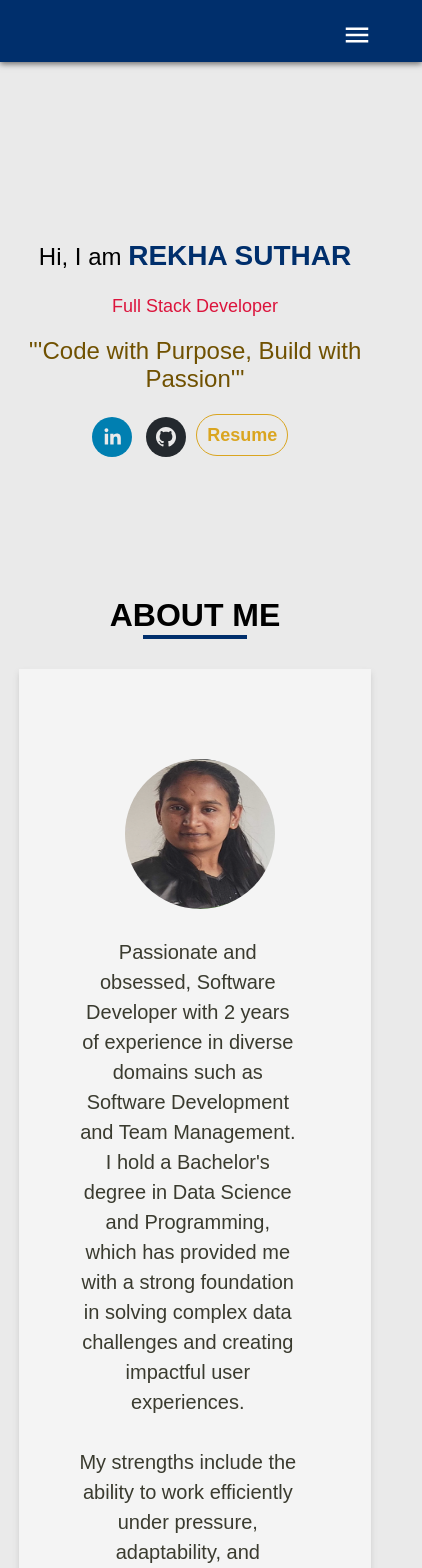
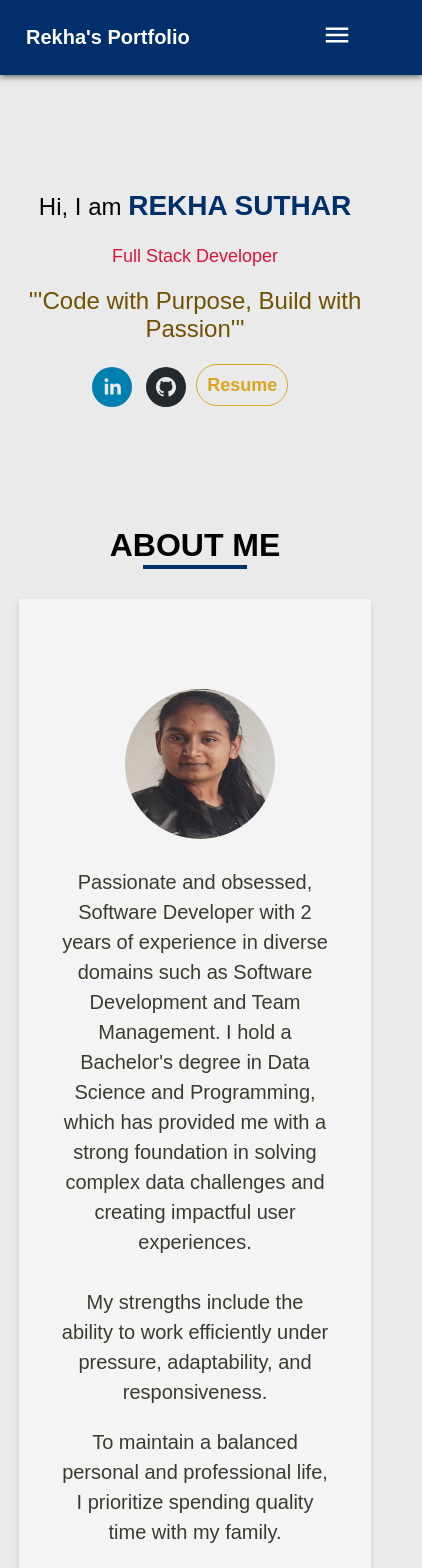
Before and after one commit to rekha0suthar/rekha-portfolio, a React (Create React App) app: page / in a window 390 px wide. Shown: the top 1568 px of the page, 422 px wide, since content can reach past the window. Built offline with nearby package versions, Linux system fonts and the light colour scheme.

Commit message:
styling modification

```diff
--- a/src/App.css
+++ b/src/App.css
@@ -30,8 +30,20 @@ body {
   font-size: 30px;
   position: absolute;
   top: 10px;
-  right: 30px;
+  right: 50px;
   display: none;
+}
+
+.bar {
+  display: flex;
+  justify-content: space-between;
+  align-content: center;
+}
+
+.bar h2 {
+  color: white;
+  margin: 0;
+  margin-left: -10px;
 }
 
 .navbar div {
@@ -118,7 +130,7 @@ body {
 .about-section,
 .contact-section {
   max-width: var(--max-width-1100);
-  margin: 120px auto;
+  margin: 100px auto;
   text-align: start;
 }
 
@@ -450,6 +462,7 @@ progress[value]::-moz-progress-bar {
   border-radius: 5px;
   cursor: pointer;
   transition: background-color 0.3s ease;
+  font-size: 16px;
 }
 
 .contact-form button:hover {
@@ -482,7 +495,7 @@ progress[value]::-moz-progress-bar {
 }
 
 .footer {
-  background-color: var(--dark-blue-color);
+  background-color: var(--bg-color);
   box-shadow: 0px 2px 6px #6b6a6a;
   padding: 1em;
   bottom: 0;
@@ -492,6 +505,10 @@ progress[value]::-moz-progress-bar {
 }
 
 @media screen and (max-width: 900px) {
+  .App {
+    overflow-x: hidden;
+  }
+
   .navbar .nav-item {
     display: block;
   }
@@ -504,13 +521,19 @@ progress[value]::-moz-progress-bar {
     display: block;
     text-align: center;
     padding: 20px;
+    margin-top: 150px;
   }
 
-  .about-details,
-  .contact-container {
+  .about-details {
     display: block;
     text-align: center;
     margin-left: 40px;
+  }
+
+  .contact-container {
+    display: block;
+    margin: auto 10px;
+    max-width: 100%;
   }
 
   .about-footer {
@@ -526,7 +549,8 @@ progress[value]::-moz-progress-bar {
   }
 
   .about-section div p {
-    max-width: 80%;
+    max-width: 100%;
+    margin-left: -20px !important;
   }
 
   .experience-detail,
--- a/src/components/Navbar.js
+++ b/src/components/Navbar.js
@@ -34,8 +34,11 @@ const Navbar = () => {
   return (
     <div className="navbar">
       {!isDesktop && (
-        <div className="nav-menu" onClick={() => setShow(!show)}>
-          <MdMenu />
+        <div className="bar">
+          <h2>Rekha's Portfolio</h2>
+          <div className="nav-menu" onClick={() => setShow(!show)}>
+            <MdMenu />
+          </div>
         </div>
       )}
       {(isDesktop || show) && (
```
